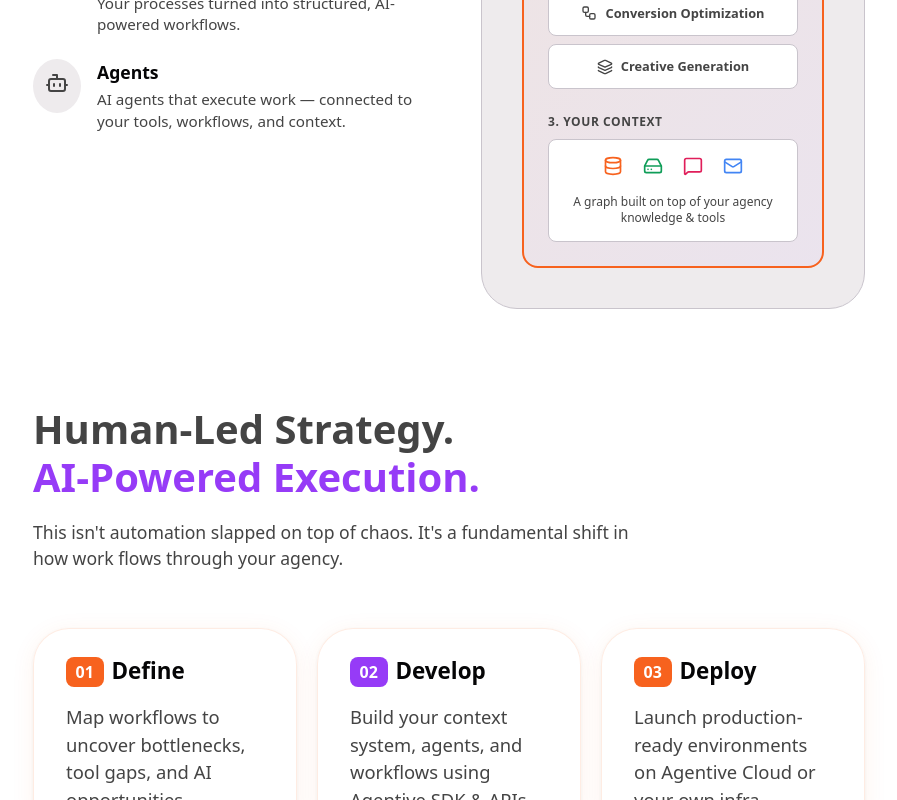
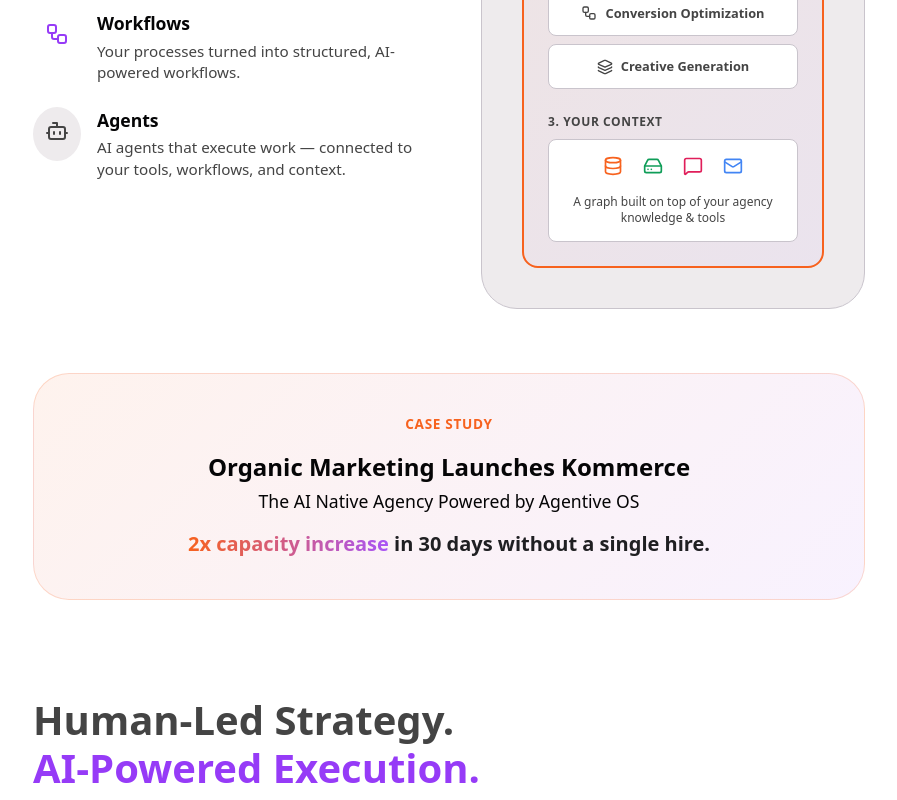
Before and after one commit to somwebster/agentive-os-landing-page, a React (Vite) app: page / in a window 1280 px wide. Shown: the part 2333-3133 px from the top of the page, without its empty margins (319-1216 px from the left). Built offline with nearby package versions, Linux system fonts and the light colour scheme; a web font is replaced by a local one.

Commit message:
UI: Add Kommerce Case Study card below Operational Layer

```diff
--- a/src/components/OperationalLayer.tsx
+++ b/src/components/OperationalLayer.tsx
@@ -9,7 +9,7 @@
         {/* Left Side: Text */}
         <div className="text-content">
           <h2 className="section-heading" style={{ fontSize: '2.5rem', marginBottom: '1.5rem', lineHeight: 1.2 }}>
-            Introducing the<br/>
+            Introducing the AI Native<br />
             <span style={{ color: 'var(--brand-primary-500)' }}>Operational Layer.</span>
           </h2>
           <p style={{ fontSize: '1.1rem', color: 'var(--neutral-700)', marginBottom: '2rem', lineHeight: 1.6 }}>
@@ -131,6 +131,34 @@
         </div>
 
       </div>
+
+      {/* Case Study Card */}
+      <div style={{ maxWidth: '1200px', margin: '4rem auto 0', padding: '0 2rem' }}>
+        <div style={{
+          background: 'linear-gradient(135deg, rgba(247, 98, 30, 0.08), rgba(168, 85, 247, 0.08))',
+          border: '1px solid rgba(247, 98, 30, 0.2)',
+          borderRadius: 'var(--radius-card)',
+          padding: '2.5rem 2rem',
+          display: 'flex',
+          flexDirection: 'column',
+          alignItems: 'center',
+          textAlign: 'center',
+          gap: '1rem'
+        }}>
+          <div style={{ fontSize: '0.85rem', fontWeight: 700, color: 'var(--brand-primary-500)', textTransform: 'uppercase', letterSpacing: '0.05em' }}>
+            Case Study
+          </div>
+          <h3 style={{ fontSize: '1.5rem', color: 'var(--neutral-900)', margin: 0, lineHeight: 1.3 }}>
+            Organic Marketing Launches Kommerce
+            <span style={{ display: 'block', fontSize: '1.1rem', color: 'var(--neutral-600)', marginTop: '0.5rem', fontWeight: 500 }}>
+              The AI Native Agency Powered by Agentive OS
+            </span>
+          </h3>
+          <p style={{ fontSize: '1.25rem', fontWeight: 600, color: 'var(--neutral-800)', margin: 0 }}>
+            <span style={{ background: 'linear-gradient(90deg, #F7621E 0%, #a855f7 100%)', WebkitBackgroundClip: 'text', WebkitTextFillColor: 'transparent' }}>2x capacity increase</span> in 30 days without a single hire.
+          </p>
+        </div>
+      </div>
     </section>
   );
 };
```
Lines whose indentation alone changed are shown as unchanged.
